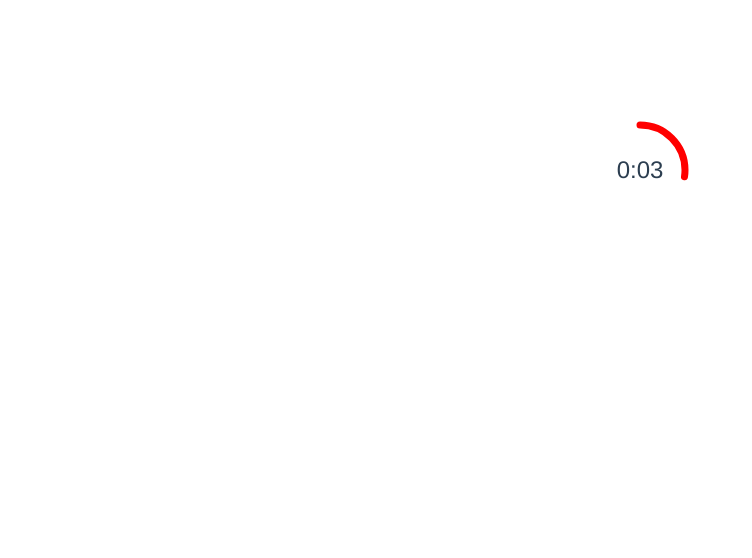
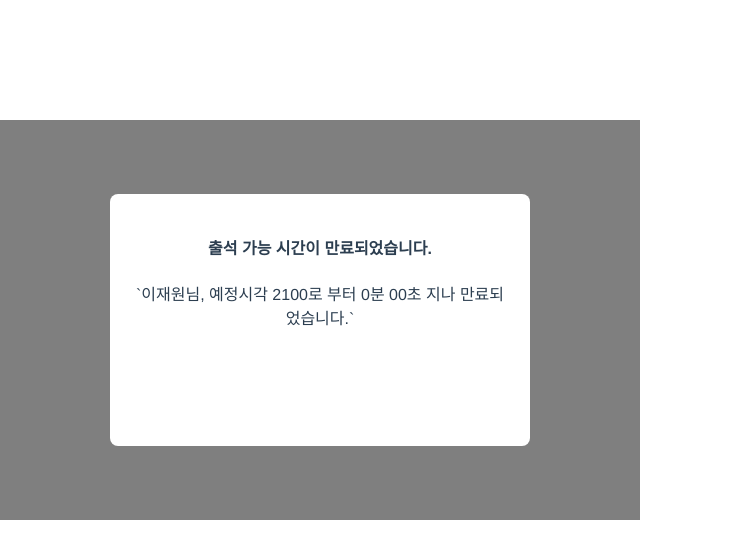
Before and after one commit to DaliyStudyCheckerApplication/Front, a Vue app: page / in a window 1280 px wide. Shown: the top 558 px of the page, without its empty margins (0-752 px from the left). Built offline with nearby package versions, Linux system fonts and the light colour scheme.

Commit message:
change page configuration

```diff
--- a/src/App.vue
+++ b/src/App.vue
@@ -1,17 +1,24 @@
 <template>
   <div id="app">
-    <div id="root" v-show="istimeexpired">
-      <BaseTimer v-bind:time-left="timeLeft" v-bind:time-limit="timeLimit" />
-      <ExpiredModal></ExpiredModal>
+    <div id="root">
+      <div v-show="istimeexpired">
+        <BaseTimer v-bind:time-left="timeLeft" v-bind:time-limit="timeLimit" />
+      </div>
+    </div>
+    <div class="root-modal" v-show="!istimeexpired">
+      <ExpiredModal
+        v-bind:time-left="timeLeft"
+        v-bind:time-limit="timeLimit"
+      ></ExpiredModal>
     </div>
   </div>
 </template>
 
 <script>
-import BaseTimer from "./BaseTimer.vue";
-import ExpiredModal from "./ExpiredModal.vue";
+import BaseTimer from "./components/BaseTimer.vue";
+import ExpiredModal from "./components/ExpiredModal.vue";
 
-const TIME_LIMIT = 10;
+const TIME_LIMIT = 5;
 
 export default {
   name: "App",
@@ -78,17 +85,18 @@ body {
   color: #2c3e50;
   margin-top: 60px;
   display: flex;
-  flex-direction: column;
-  justify-content: center;
-  align-items: center;
+  flex-flow: column;
   width: 100%;
 }
 #root {
   display: flex;
   flex-flow: column;
+  justify-content: center;
+  align-items: center;
 }
 
-#check-button {
-  margin-top: 20px;
+#root-modal {
+  justify-content: center;
+  /* align-items: center; */
 }
 </style>
--- /dev/null
+++ b/src/components/ExpiredModal.vue
@@ -0,0 +1,80 @@
+<template>
+  <div class="root">
+    <div class="black-bg">
+      <div class="white-bg">
+        <h4>{{ messagetitle }}</h4>
+        <p>
+          `이재원님, 예정시각 2100로 부터 {{ getminutes }}분 {{ getseconds }}초
+          지나 만료되었습니다.`
+        </p>
+      </div>
+    </div>
+  </div>
+</template>
+
+<script>
+export default {
+  name: "ExpiredModal",
+  data() {
+    return {
+      messagetitle: "출석 가능 시간이 만료되었습니다.",
+    };
+  },
+  props: {
+    timeLimit: {
+      type: Number,
+      required: true,
+    },
+
+    timeLeft: {
+      type: Number,
+      required: true,
+    },
+  },
+
+  computed: {
+    getminutes() {
+      const timeLeft = this.timeLeft;
+      const timeLimit = this.timeLimit;
+      const minutes = Math.floor(timeLeft / 60);
+      console.log(timeLimit);
+      return `${minutes}`;
+    },
+    getseconds() {
+      const timeLeft = this.timeLeft;
+      let seconds = timeLeft % 60;
+
+      if (seconds < 10) {
+        seconds = `0${seconds}`;
+      }
+      return `${seconds}`;
+    },
+  },
+};
+</script>
+
+<style>
+body {
+  margin: 0;
+}
+div {
+  box-sizing: border-box;
+}
+.black-bg {
+  width: 50%;
+  height: 50%;
+  background: rgba(0, 0, 0, 0.5);
+  position: fixed;
+  padding: 20px;
+  display: flex;
+  justify-content: center;
+  align-items: center;
+}
+.white-bg {
+  width: 70%;
+  height: 70%;
+  background: white;
+  border-radius: 8px;
+  padding: 20px;
+}
+</style>
--- a/src/ExpiredModal.vue
+++ b/src/components/Header.vue
@@ -1,6 +1,5 @@
-<template>
-  <div></div>
-</template>
+!
+<template></template>
 
 <script>
 export default {};
```
Also changed, not shown: src/components/Content.vue (added, +10 -0 lines), src/components/BaseTimer.vue (renamed from src/BaseTimer.vue), src/components/Footer.vue (added).
